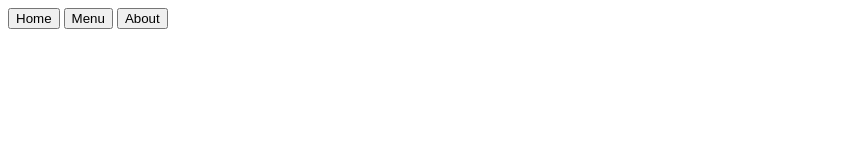
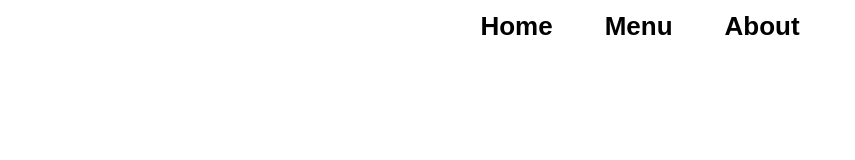
Before and after one commit to JoelSWarburton/odin-restaurant, a website built with webpack: page src/template.html in a window 1280 px wide. Shown: the whole page, without its empty margins (0-855 px from the left). Built offline with nearby package versions, Linux system fonts and the light colour scheme.

Commit message:
Add style to home page

```diff
--- a/src/style.css
+++ b/src/style.css
@@ -1,2 +1,41 @@
 body {
+    height: 100vh;
+    margin: 0;
 }
+
+nav {
+    display: flex;
+    flex: space-between;
+    justify-content: center;
+    gap: 40px;
+    padding: 10px;
+}
+
+nav button {
+    border: none;
+    background: none;
+    font-size: 26px;
+    font-weight: bold;
+}
+
+nav button:hover {
+    text-decoration: underline;
+}
+
+#content {
+    height: 100%;
+    display: flex;
+    flex-direction: column;
+}
+
+#title-card {
+    margin: auto;
+    text-align: center;
+
+
+}
+
+#logo-img {
+    height: auto;
+    width: 500px;
+}
```
